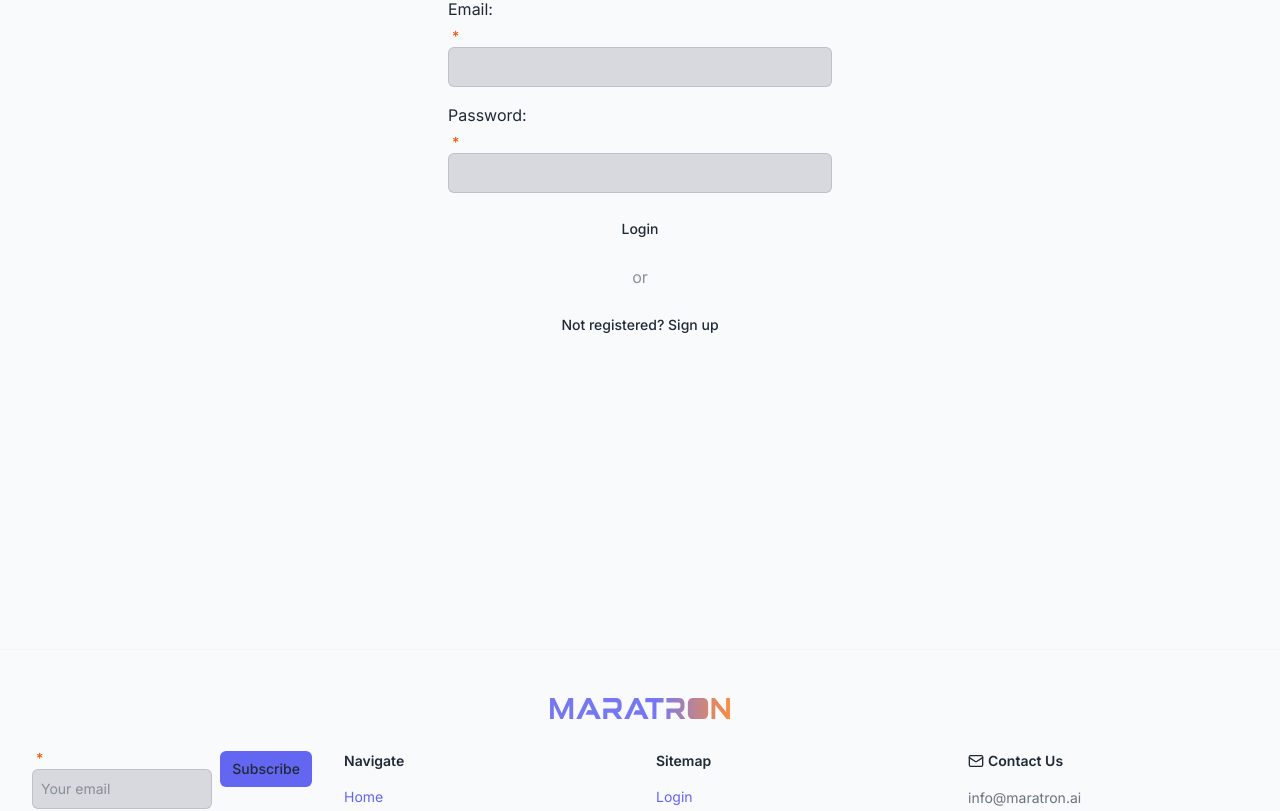
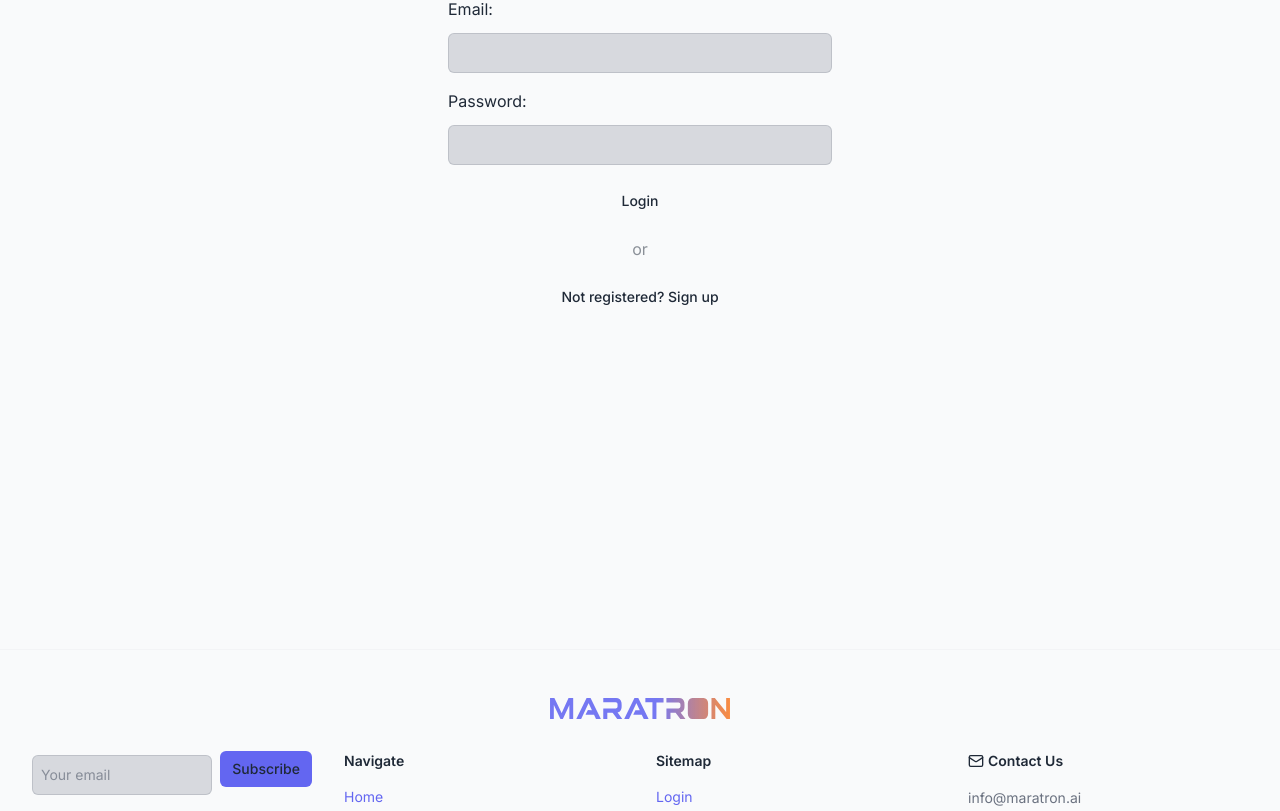
Before and after one commit to maratron-ai/maratron-web, a Next.js app: page /login in a window 1280 px wide. Shown: the part 240-1051 px from the top of the page. Built offline with nearby package versions, Linux system fonts and the light colour scheme; no server answers.

Commit message:
feat: make Input component more flexible

```diff
--- a/src/components/ui/input.tsx
+++ b/src/components/ui/input.tsx
@@ -1,19 +1,52 @@
 import * as React from "react";
 import { Label } from "@components/ui";
 
+export type InputChangeHandler =
+  | ((name: string, value: string) => void)
+  | ((e: React.ChangeEvent<HTMLInputElement>) => void);
+
 export interface InputProps
-  extends Omit<React.InputHTMLAttributes<HTMLInputElement>, "onChange" | "value"> {
-  label: string;
-  name: string;
-  value: string | number | undefined;
+  extends Omit<React.InputHTMLAttributes<HTMLInputElement>, "onChange"> {
+  label?: string;
+  name?: string;
+  value?: string | number;
   editing?: boolean;
-  onChange: (name: string, value: string) => void;
+  onChange?: InputChangeHandler;
   className?: string;
 }
 
 export const Input = React.forwardRef<HTMLInputElement, InputProps>(
-  ({ label, name, value, editing = true, onChange, className = "", ...inputProps }, ref) => {
-    return (
+  (
+    { label, name, value, editing = true, onChange, className = "", ...inputProps },
+    ref
+  ) => {
+    const handleChange = (e: React.ChangeEvent<HTMLInputElement>) => {
+      if (!onChange) return;
+      if (onChange.length > 1) {
+        (onChange as (name: string, value: string) => void)(
+          name ?? "",
+          e.target.value
+        );
+      } else {
+        (onChange as React.ChangeEventHandler<HTMLInputElement>)(e);
+      }
+    };
+
+    const inputElement = editing ? (
+      <input
+        id={name}
+        name={name}
+        value={value}
+        onChange={handleChange}
+        ref={ref}
+        className={`mt-1 h-10 w-full rounded-md border border-accent-2 bg-accent-2 opacity-80 px-2 py-1 text-sm text-foreground ring-offset-background focus:outline-none focus:ring-2 focus:ring-accent-2 focus:ring-offset-2 ${className}`}
+        {...inputProps}
+      />
+    ) : (
+      <p className="mt-1 text-foreground dark:text-foreground">{value}</p>
+    );
+
+    return label ? (
       <div className="space-y-1 w-full">
         <Label htmlFor={name} className="block font-medium">
           {label}
@@ -21,21 +54,10 @@ export const Input = React.forwardRef<HTMLInputElement, InputProps>(
             <span className="text-brand-orange-dark ml-1">*</span>
           )}
         </Label>
-
-        {editing ? (
-          <input
-            id={name}
-            name={name}
-            value={value}
-            onChange={(e) => onChange(name, e.target.value)}
-            ref={ref}
-            className={`mt-1 h-10 w-full rounded-md border border-accent-2 bg-accent-2 opacity-80 px-2 py-1 text-sm text-foreground ring-offset-background focus:outline-none focus:ring-2 focus:ring-accent-2 focus:ring-offset-2 ${className}`}
-            {...inputProps}
-          />
-        ) : (
-          <p className="mt-1 text-foreground dark:text-foreground">{value}</p>
-        )}
+        {inputElement}
       </div>
+    ) : (
+      inputElement
     );
   }
 );
```
